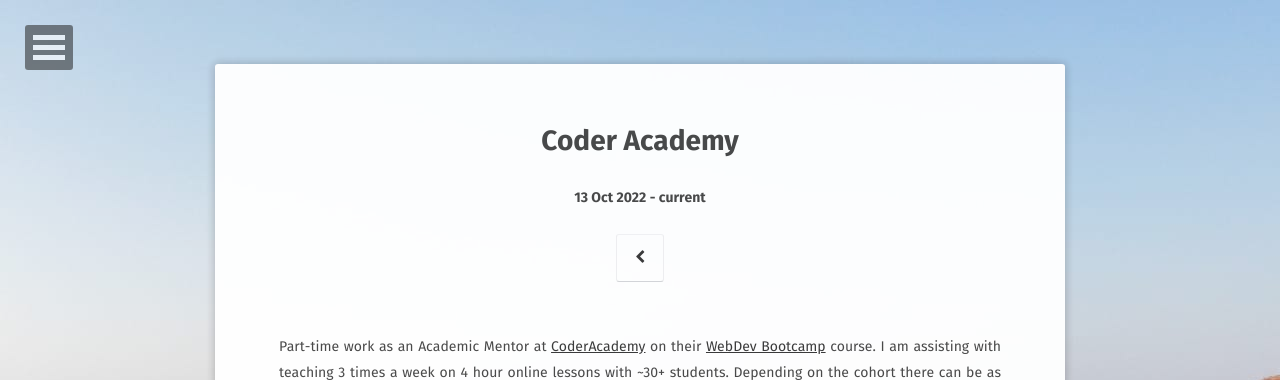
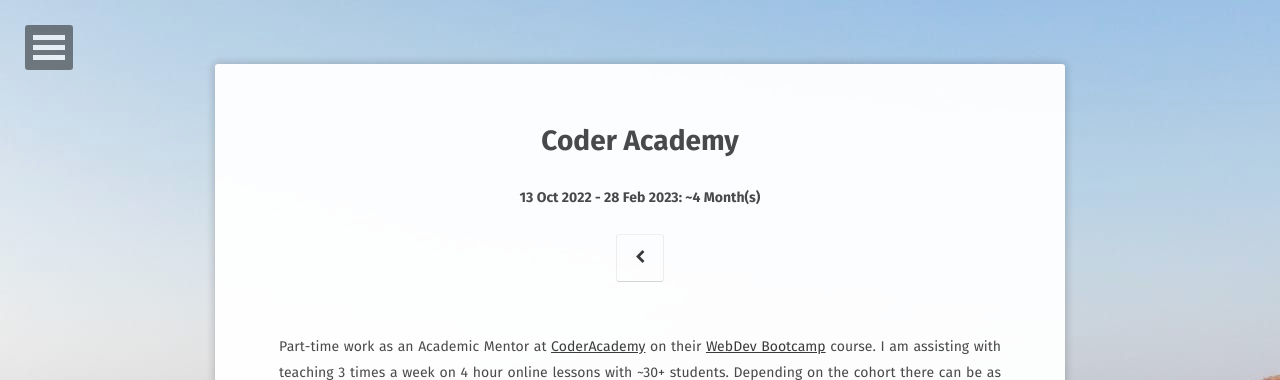
Before and after one commit to jordyjwilliams/jordyjwilliams.github.io, a Jekyll site: the page built from _posts/2022-10-22-coderAcademy.md, in a window 1280 px wide. Shown: the top 380 px of the page. Built offline with Jekyll 4.4.1, drawn with Linux system fonts in a browser that asks for light colours; some web fonts are replaced.

Commit message:
feat: update `coderAcademy`

```diff
--- a/_posts/2022-10-22-coderAcademy.md
+++ b/_posts/2022-10-22-coderAcademy.md
@@ -2,8 +2,8 @@
 layout: post
 title: "Coder Academy"
 start_date: "2022-10-13"
-end_date: ""
-excerpt: "13/10/2022 - current"
+end_date: "2023-02-28"
+excerpt: "13/10/2022 - 28/02/2023"
 image: "/assets/img/logos/coderAcademy.png"
 comments: false
 ---
```
